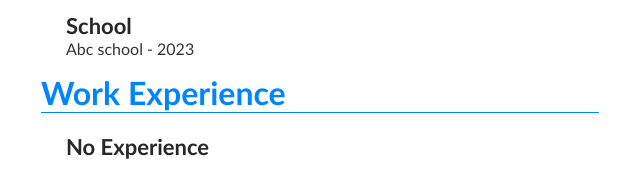
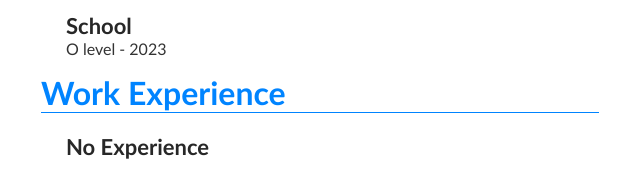
Before and after one commit to RohaanUmair/Hackathon-Resume-Builder, a plain HTML site: page index.html in a window 1280 px wide. Shown: the part 473-645 px from the top of the page, 320-960 px from the left. Drawn offline with Linux system fonts and the light colour scheme.

Commit message:
Milestone 1

```diff
--- a/index.html
+++ b/index.html
@@ -24,7 +24,7 @@
             <h2 class="sub_heading">Inntermediate</h2>
             <p class="details">SM college - Currently</p>
             <h2 class="sub_heading">School</h2>
-            <p class="details">Abc school - 2023</p>
+            <p class="details">O level - 2023</p>
         </section>
 
         <h1 class="main_headings">Work Experience</h1>
```
